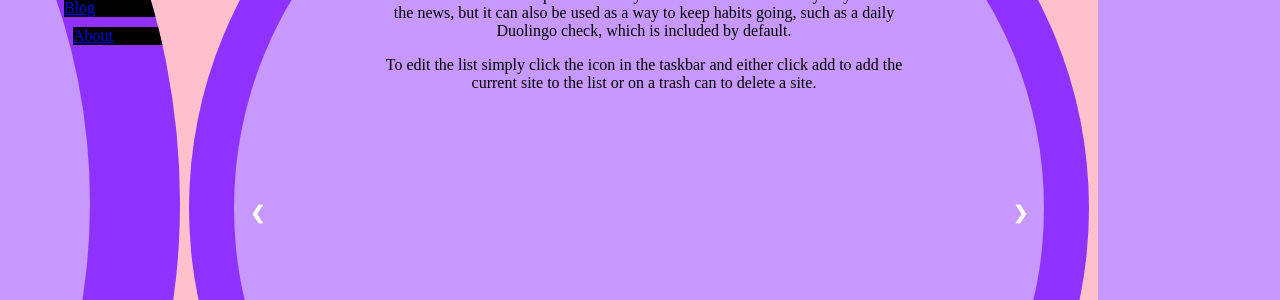
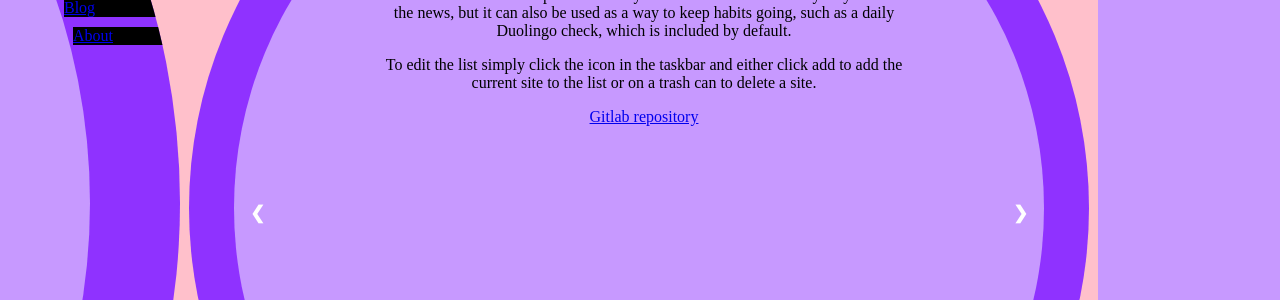
Before and after one commit to renovita/renovita.github.io, a Jekyll site: the page built from Code/Morning_News.md, in a window 1280 px wide. Shown: the part 247-547 px from the top of the page. Built offline with Jekyll 4.4.1, drawn with Linux system fonts in a browser that asks for light colours.

Commit message:
Updated URLs for projects

```diff
--- a/Code/Morning_News.md
+++ b/Code/Morning_News.md
@@ -12,3 +12,5 @@ fav: on
 [Morning News](https://addons.mozilla.org/addon/morning-news/) is an add-on for Firefox I've been working on to keep up routines. How it works is it takes a list of websites (which is completely customisable) and opens them the first time the browser is opened each day. The main use is as a handy way to check the news, but it can also be used as a way to keep habits going, such as a daily Duolingo check, which is included by default.
 
 To edit the list simply click the icon in the taskbar and either click add to add the current site to the list or on a trash can to delete a site.
+
+[Gitlab repository](https://gitlab.com/renovita/MorningNews)
--- a/_includes/slideshow.html
+++ b/_includes/slideshow.html
@@ -1,6 +1,8 @@
 <div class="bod outside">
   <span class="inside">
     <br>
+
+
     <div class="Header">
     <!--{{page.title}}-->
     {% if page.layout=="home" %}
@@ -9,10 +11,14 @@
     <br>
     <img src="{{page.icon}}" class="icon">
     </div>
+
+
     <!--<br>-->
-    <div class=content>
-    {{content}}
-    </div>
+
+
+
+
+
     <div class="slideshow-container">
     <!-- Full-width images with number and caption text -->
     {% assign pages_list = site.pages %}
@@ -22,6 +28,8 @@
       {% if node.title != null%}
         {% if node.icon %}
         {% if node.category!= "url" %}
+
+
         <div class="mySlides fade">
         <!--<div class="numbertext">1 / 3</div>-->
         <a href="{{ site.baseurl }}{{node.url}}">
@@ -29,12 +37,15 @@
          <img src="{{node.icon}}" class="slimg" alt="image has not loaded">
         </a>
         <div class="text">{{node.title}}</div>
-       </div>
+        </div>
+
       {% endif %}
       {% endif %}
       {% endif %}
      {% else %}
       {% if node.title != null and node.icon and node.category==page.title %}
+
+
        <div class="mySlides fade">
         <!-- <div class="numbertext">1 / 3</div> -->
         <a href="{{ site.baseurl }}{{node.url}}">
@@ -42,6 +53,8 @@
         </a>
         <div class="text">{{node.title}}</div>
        </div>
+
+
       {% endif %}
      {% endif %}
      {% endfor %}
@@ -49,6 +62,12 @@
      <a class="prev" onclick="plusSlides(-1)">&#10094;</a>
      <a class="next" onclick="plusSlides(1)">&#10095;</a>
     </div>
+
+    <div class=content>
+    {{content}}
+    </div>
+
+
   </span>
 </div>
 <script src="js/slideshow.js"></script>
```
Also changed, not shown: Code/Runaway.md (+1 -1 lines).
